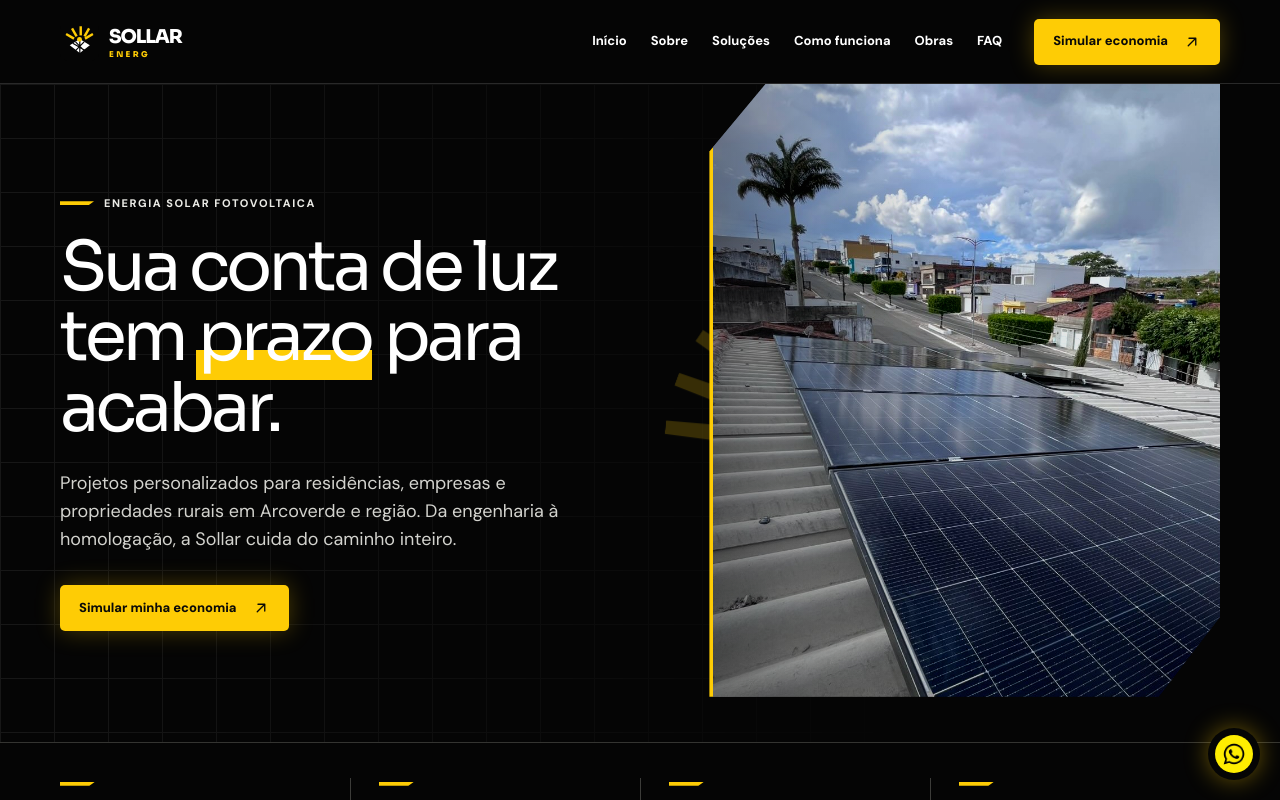
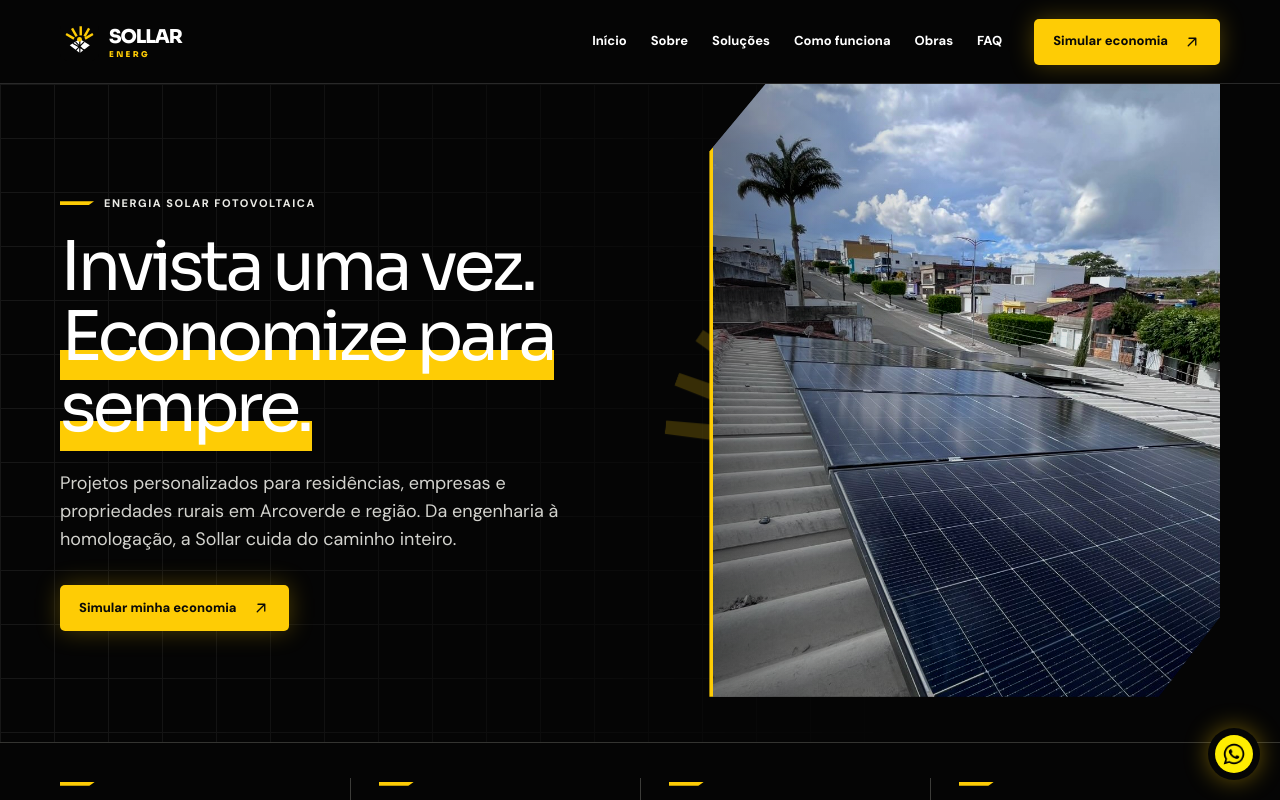
Before and after one commit to viniciusmoraessz/Sollar-Energ, a Next.js app: page / in a window 1280 px wide. Shown: the top 800 px of the page. Built offline with nearby package versions, Linux system fonts and the light colour scheme; no server answers.

Commit message:
Atualiza headline principal

```diff
--- a/app/page.tsx
+++ b/app/page.tsx
@@ -30,7 +30,7 @@ export default function Home() {
   return <main id="conteudo">
     <a className="skip-link" href="#conteudo">Pular para o conteúdo</a>
     <header className="header"><a className="brand" href="#inicio" aria-label="Sollar Energ - início"><img src="/brand-mark.svg" alt=""/><span>SOLLAR <em>ENERG</em></span></a><nav className={menuOpen ? 'nav open' : 'nav'} aria-label="Navegação principal">{nav.map((item) => <a key={item} onClick={() => setMenuOpen(false)} href={`#${item.toLowerCase().replaceAll(' ', '-')}`}>{item}</a>)}<a className="button button-solar nav-cta" href="#simulacao">Simular economia <Icon name="arrow-up-right"/></a></nav><button className="menu-toggle" onClick={() => setMenuOpen(!menuOpen)} aria-expanded={menuOpen} aria-label="Abrir menu"><i></i><i></i></button></header>
-    <section id="inicio" className="hero"><div className="panel-grid" aria-hidden="true"/><div className="sun-rays" aria-hidden="true">{Array.from({ length: 13 }).map((_, i) => <b key={i} style={{ transform: `rotate(${i * 14 - 84}deg)` }}/>)}</div><div className="wrap hero-layout"><Reveal className="hero-copy"><p className="eyebrow"><span/> Energia solar fotovoltaica</p><h1>Sua conta de luz tem <mark>prazo</mark> para acabar.</h1><p className="hero-text">Projetos personalizados para residências, empresas e propriedades rurais em Arcoverde e região. Da engenharia à homologação, a Sollar cuida do caminho inteiro.</p><div className="hero-actions"><a className="button button-solar" href="#simulacao">Simular minha economia <Icon name="arrow-up-right"/></a></div></Reveal><div className="hero-visual"><div className="image-frame"><Image src="/obra-tupanatinga-familia.jpg" alt="Sistema de energia solar instalado em Tupanatinga PE" fill priority sizes="(max-width: 780px) 100vw, 50vw"/></div></div></div></section>
+    <section id="inicio" className="hero"><div className="panel-grid" aria-hidden="true"/><div className="sun-rays" aria-hidden="true">{Array.from({ length: 13 }).map((_, i) => <b key={i} style={{ transform: `rotate(${i * 14 - 84}deg)` }}/>)}</div><div className="wrap hero-layout"><Reveal className="hero-copy"><p className="eyebrow"><span/> Energia solar fotovoltaica</p><h1>Invista uma vez. <mark>Economize para sempre.</mark></h1><p className="hero-text">Projetos personalizados para residências, empresas e propriedades rurais em Arcoverde e região. Da engenharia à homologação, a Sollar cuida do caminho inteiro.</p><div className="hero-actions"><a className="button button-solar" href="#simulacao">Simular minha economia <Icon name="arrow-up-right"/></a></div></Reveal><div className="hero-visual"><div className="image-frame"><Image src="/obra-tupanatinga-familia.jpg" alt="Sistema de energia solar instalado em Tupanatinga PE" fill priority sizes="(max-width: 780px) 100vw, 50vw"/></div></div></div></section>
     <section className="trust-strip dark" aria-label="Diferenciais rápidos da Sollar"><div className="wrap trust-grid">{[
       ['Atendimento regional', 'Presença próxima para cidade, campo e comércio.'],
       ['Projeto sob medida', 'Dimensionamento pensado para o seu consumo real.'],
```
